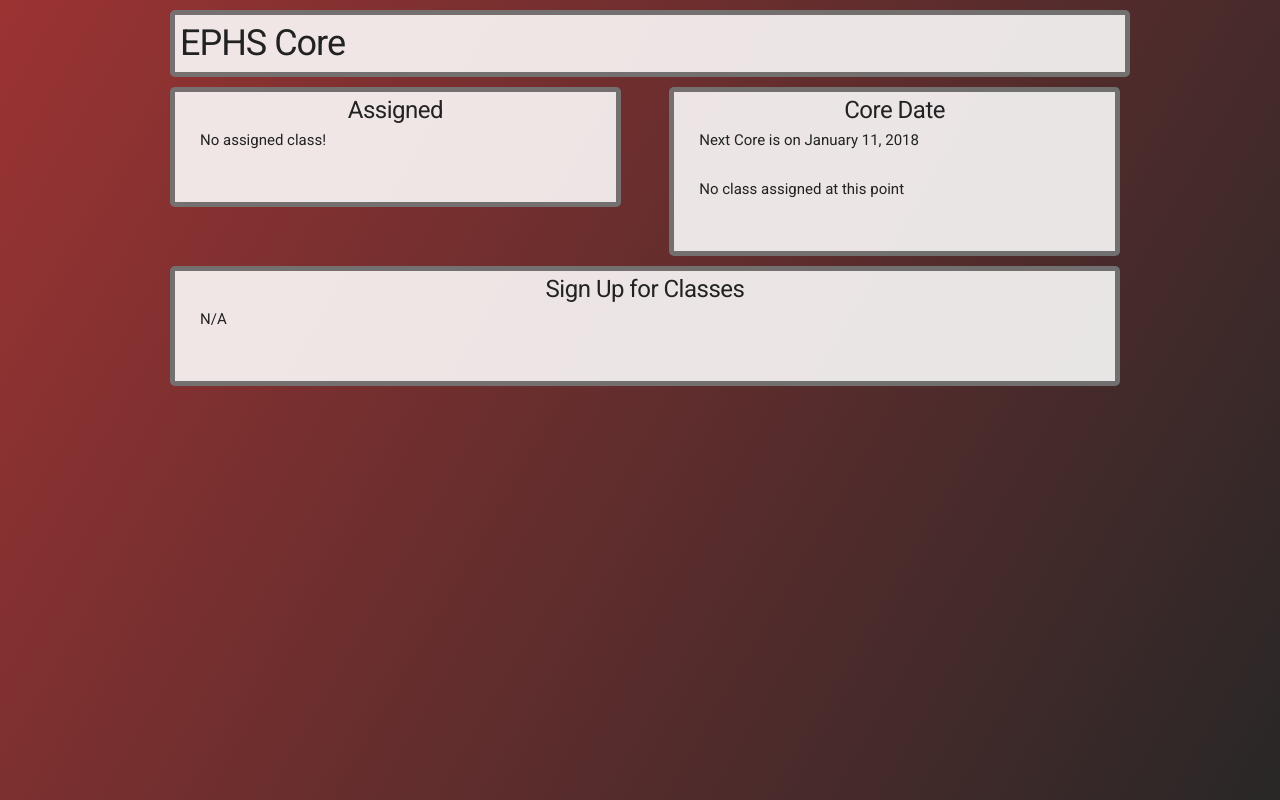
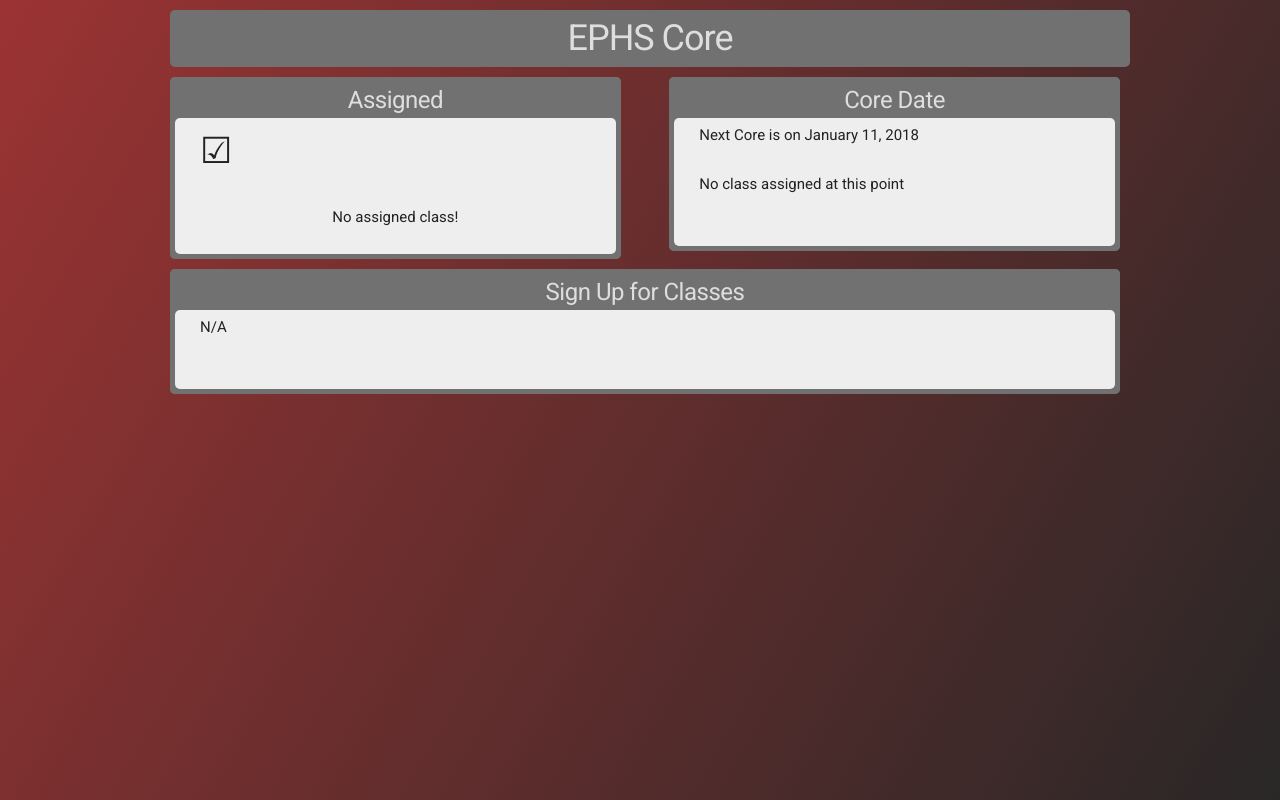
Before and after one commit to ephs/core, a plain HTML site: page landing.html in a window 1280 px wide. Drawn offline with Linux system fonts and the light colour scheme.

Commit message:
update formating and grid layout

```diff
--- a/css/skeleton.css
+++ b/css/skeleton.css
@@ -21,25 +21,25 @@
 }
 
 #window {
-  background-color: rgba(255, 255, 255, 0.88);
+  background-color: rgba(113,113,113);
   border-radius: 0px 0px 5px 5px;
   margin-left: 10px;
   margin-top: 0px;
-  padding: 25px;
+  padding: 0px;
   padding-top: 0px;
-  border-color: rgba(0, 0, 0, 0.51);
+  border-color: rgba(113,113,113);
   border-style: solid;
   border-width: 5px;
   border-top: 0px;
 }
 
 #title {
-  background-color: rgba(255, 255, 255, 0.88);
+  background-color: rgba(113,113,113);
   border-radius: 5px 5px 0px 0px;
   margin-left: 10px;
   margin-top: 10px;
   padding: 0px;
-  border-color: rgba(0, 0, 0, 0.51);
+  border-color: rgba(113,113,113);
   border-style: solid;
   border-width: 5px;
   border-bottom: 0px;
@@ -47,14 +47,26 @@
 }
 
 #title-window {
-  background-color: rgba(255, 255, 255, 0.88);
+  background-color: rgba(113,113,113);
   border-radius: 5px;
   margin-left: 10px;
   margin-top: 10px;
-  padding: 5px;
-  border-color: rgba(0, 0, 0, 0.51);
+  padding: 0px;
+  border-color: rgba(0, 0, 0, 0);
   border-style: solid;
   border-width: 5px;
+}
+
+#text {
+  background-color: rgba(255,255,255, 0.88);
+  border-radius: 5px;
+  padding: 25px;
+  padding-top: 5px;
+}
+
+#icon {
+  font-size: 36px;
+  float: center;
 }
 
 #login-message {
@@ -72,6 +84,18 @@
 }
 
 #title-text {
+  margin-bottom: 0px;
+  color: #dedede;
+  text-align: center;
+}
+
+#assigned {
+  text-align: center;
+  margin-bottom: 0px;
+  margin-top: 15px;
+}
+
+#icon-window {
   margin-bottom: 0px;
 }
 
--- a/landing.html
+++ b/landing.html
@@ -43,7 +43,14 @@
           <h5 id="title-text">Assigned</h5>
         </div>
         <div id="window">
-          <p>No assigned class!</p>
+          <div id="text">
+            <div id="icon-window">
+              <p id="icon">☑</p>
+            </div>
+            <div id="assigned-window">
+              <p id="assigned">No assigned class!</p>
+            </div>
+          </div>
         </div>
       </div>
       <div class="six columns">
@@ -51,8 +58,10 @@
           <h5 id="title-text">Core Date</h5>
         </div>
         <div id="window">
-          <p>Next Core is on January 11, 2018</p>
-          <P>No class assigned at this point</p>
+          <div id="text">
+            <p>Next Core is on January 11, 2018</p>
+            <p>No class assigned at this point</p>
+          </div>
         </div>
       </div>
     <div class="row">
@@ -61,7 +70,9 @@
           <h5 id="title-text">Sign Up for Classes</h5>
         </div>
         <div id="window">
-          <p>N/A</p>
+          <div id="text">
+            <p>N/A</p>
+          </div>
         </div>
       </div>
     </div>
```
